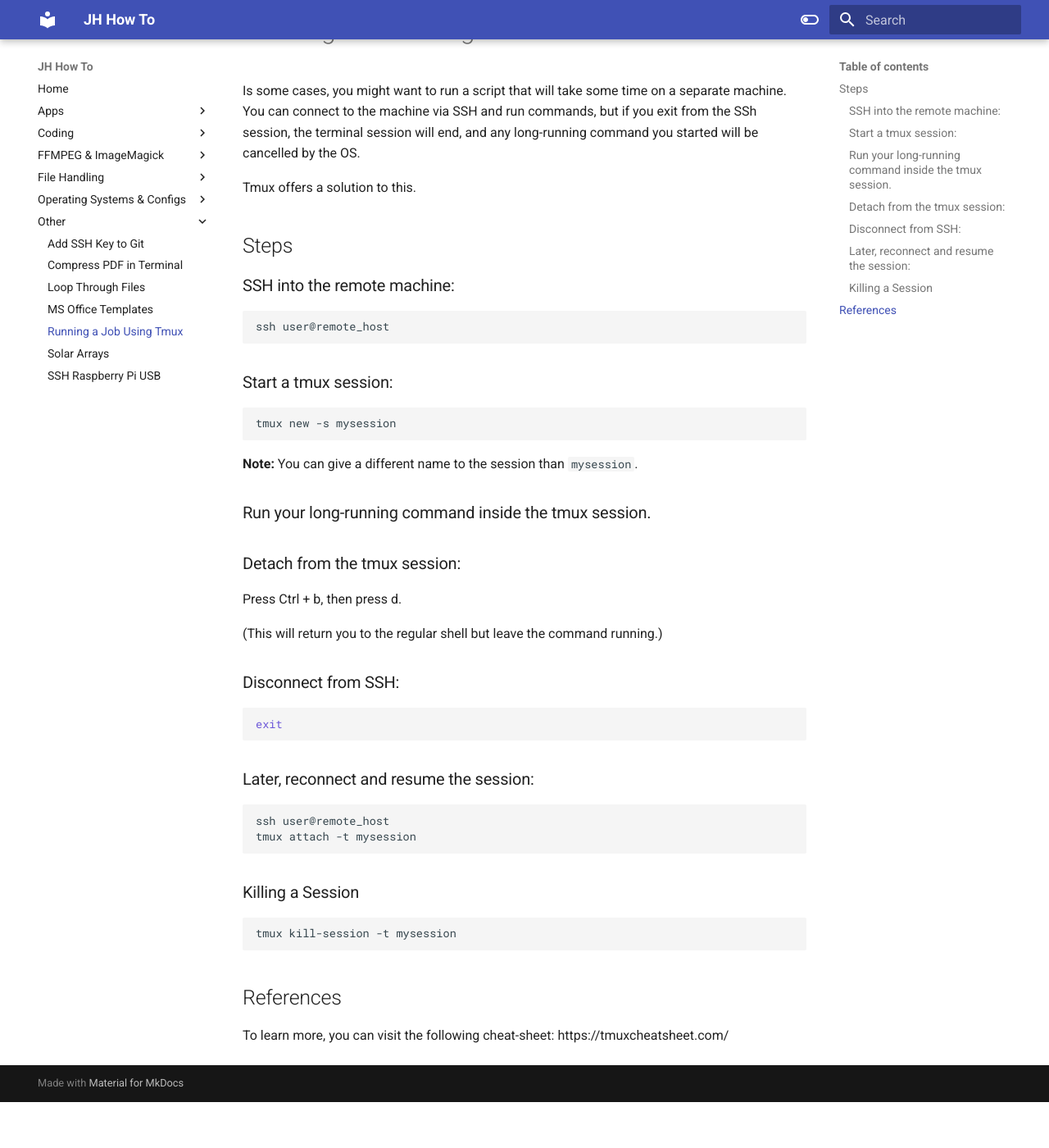
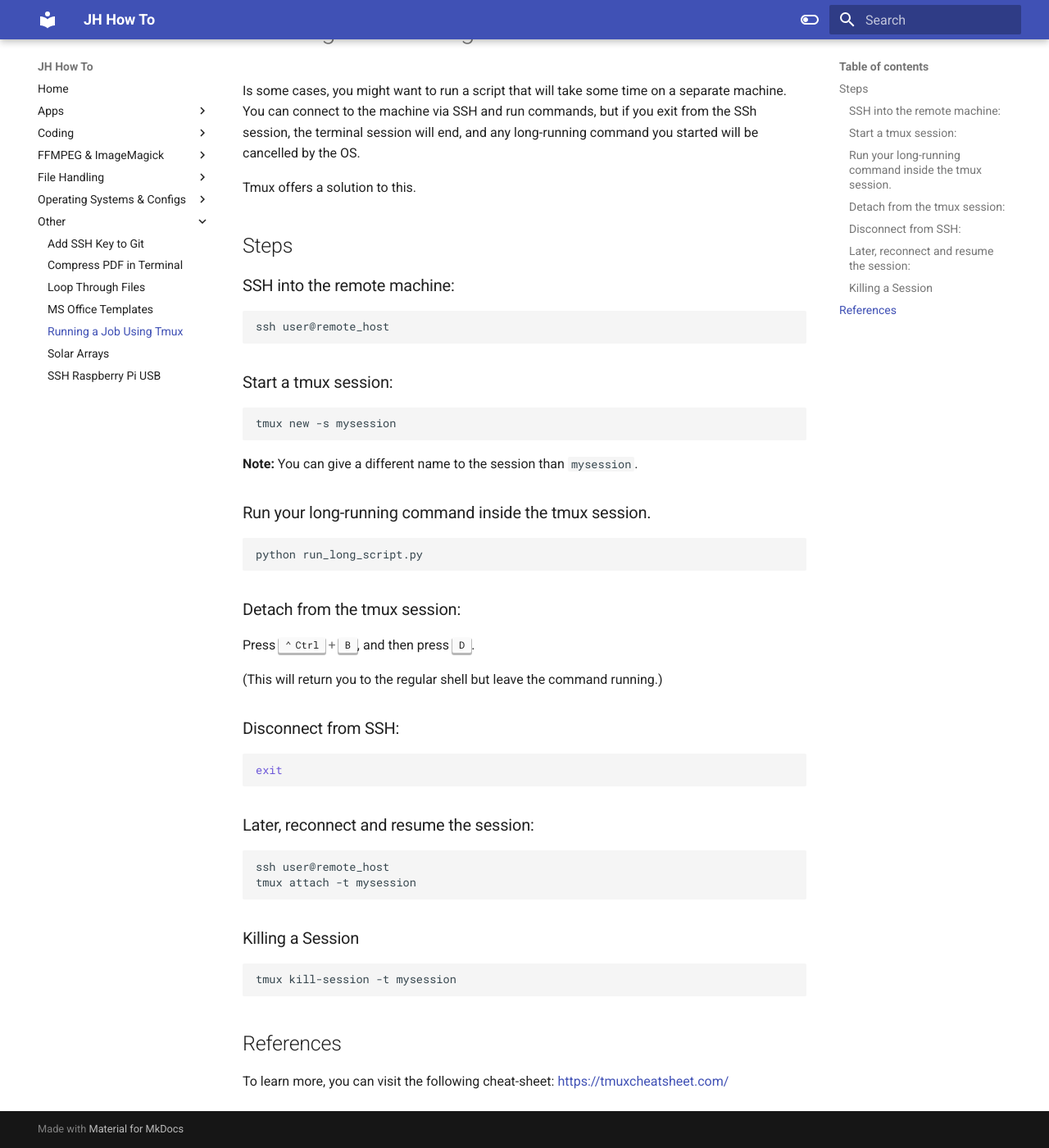
Before and after one commit to johnhalz/how_to, an MkDocs documentation site: the page built from docs/other/running_a_job_using_tmux.md, in a window 1280 px wide and 1400 px high, scrolled down 82 px. Shown: the whole window at 82% size. Built offline with MkDocs 1.6.1 and Material for MkDocs 9.7.7, drawn with Linux system fonts in a browser that asks for light colours; before the commit the page ends 1426 px from its top, so only the background shows below that.

Commit message:
Updated tmux guide

````diff
--- a/docs/other/running_a_job_using_tmux.md
+++ b/docs/other/running_a_job_using_tmux.md
@@ -22,9 +22,13 @@ tmux new -s mysession
 
 ### Run your long-running command inside the tmux session.
 
+``` bash
+python run_long_script.py
+```
+
 ### Detach from the tmux session:
 
-Press Ctrl + b, then press d.
+Press ++ctrl+b++, and then press ++d++.
 
 (This will return you to the regular shell but leave the command running.)
 
@@ -49,4 +53,4 @@ tmux kill-session -t mysession
 
 ## References
 
-To learn more, you can visit the following cheat-sheet: https://tmuxcheatsheet.com/
+To learn more, you can visit the following cheat-sheet: <https://tmuxcheatsheet.com/>
````
